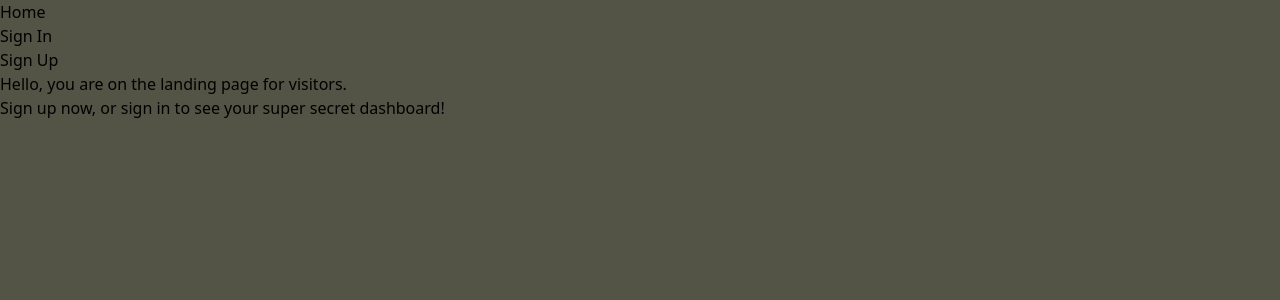
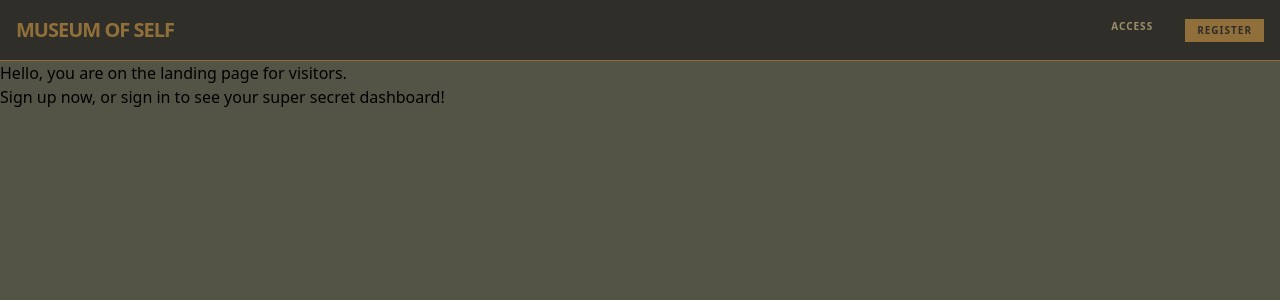
Before and after one commit to fatemamoh/Museum-of-self-Frontend, a React (Vite) app: page / in a window 1280 px wide. Shown: the top 300 px of the page. Built offline with nearby package versions, Linux system fonts and the light colour scheme; no server answers.

Commit message:
fixing files flow and navbar

```diff
--- a/src/components/NavBar/NavBar.jsx
+++ b/src/components/NavBar/NavBar.jsx
@@ -12,21 +12,35 @@ const NavBar = () => {
   };
 
   return (
-    <nav>
-      {user ? (
-        <ul>
-          <li>Welcome, {user.username}</li>
-          <li><Link to='/'>Dashboard</Link></li>
-          <li><Link to='/profile'>Profile</Link></li>
-          <li><Link to='/' onClick={handleSignOut}>Sign Out</Link></li>
-        </ul>
-      ) : (
-        <ul>
-          <li><Link to='/'>Home</Link></li>
-          <li><Link to='/sign-in'>Sign In</Link></li>
-          <li><Link to='/sign-up'>Sign Up</Link></li>
-        </ul>
-      )}
+    <nav className="bg-[#2f2e29] border-b border-[#916f3b] p-4 flex justify-between items-center">
+      <div className="text-[#916f3b] font-black uppercase tracking-tighter text-xl">
+        <Link to='/'>Museum of Self</Link>
+      </div>
+
+      <ul className="flex gap-8 text-[10px] font-bold uppercase tracking-widest text-[#9b8f6a]">
+        {user ? (
+          <>
+            <li className="hover:text-white transition-colors">
+              <Link to='/'>Gallery Map</Link>
+            </li>
+            <li className="hover:text-white transition-colors">
+              <Link to='/profile'> Profile</Link>
+            </li>
+            <li className="text-red-800 hover:text-red-500 transition-colors cursor-pointer">
+              <Link to='/' onClick={handleSignOut}>Exit Gallery</Link>
+            </li>
+          </>
+        ) : (
+          <>
+            <li className="hover:text-white transition-colors">
+              <Link to='/sign-in'>Access</Link>
+            </li>
+            <li className="bg-[#916f3b] text-[#2f2e29] px-3 py-1 hover:bg-white transition-colors">
+              <Link to='/sign-up'>Register</Link>
+            </li>
+          </>
+        )}
+      </ul>
     </nav>
   );
 };
--- a/src/components/Dashboard/Dashboard.jsx
+++ b/src/pages/Dashboard.jsx
@@ -1,8 +1,8 @@
 import { useEffect, useState, useContext } from 'react';
 import { UserContext } from '../../contexts/UserContext';
 import * as lifePhaseService from '../../services/lifePhaseService'
-import LifePhaseForm from '../LifePhase/LifePhaseForm';
-import LifePhaseList from '../LifePhase/LifePhaseList';
+import LifePhaseForm from '../../components/LifePhase/LifePhaseForm';
+import LifePhaseList from '../../components/LifePhase/LifePhaseList';
 
 const Dashboard = () => {
   const { user } = useContext(UserContext);
```
Also changed, not shown: src/App.jsx (+6 -6 lines), src/pages/LifePhaseDetails.jsx (renamed from src/components/LifePhase/LifePhaseDetails.jsx, +4 -4 lines), src/components/Auth/SignInForm.jsx (renamed from src/components/SignInForm/SignInForm.jsx), src/components/Auth/SignUpForm.jsx (renamed from src/components/SignUpForm/SignUpForm.jsx), src/pages/Landing.jsx (renamed from src/components/Landing/Landing.jsx), src/pages/Profile.jsx (renamed from src/components/Profile/Profile.jsx).
